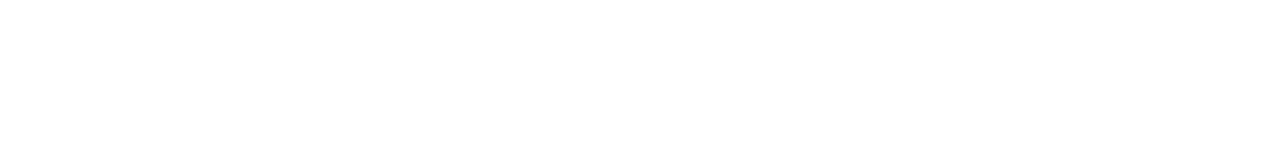
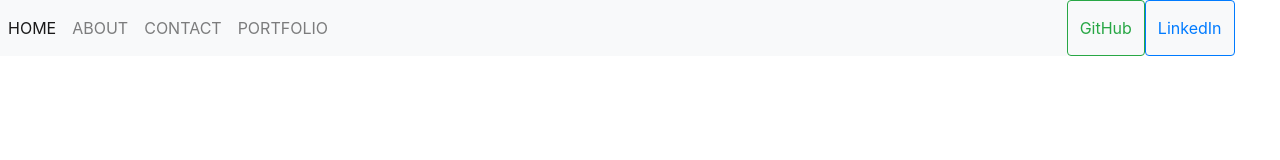
Before and after one commit to AlvarezJaimeR/Portfolio_Website, a plain HTML site: page index.html in a window 1280 px wide. Drawn offline with nearby package versions, Linux system fonts and the light colour scheme.

Commit message:
Added a navbar to navigate the site. added buttons for github and linkedIn.

```diff
--- a/index.html
+++ b/index.html
@@ -9,9 +9,28 @@
     <title>Document</title>
 </head>
 <body>
-
-
-
+    <div class ="row no-gutters">
+    <!--Navbar for top left corner. Main buttons-->
+    <nav class="navbar navbar-expand-lg navbar-light bg-light col-sm-10">
+        <ul class="navbar-nav">
+            <li class="nav-item active">
+                <a class="nav-link" href="#">HOME <span class="sr-only">(current)</span></a>
+            </li>
+            <li class="nav-item">
+                <a class="nav-link" href="#">ABOUT</a>
+            </li>
+            <li class="nav-item">
+                <a class="nav-link" href="#">CONTACT</a>
+            </li>
+            <li class="nav-item">
+                <a class="nav-link" href="#">PORTFOLIO</a>
+            </li>
+        </ul>
+    </nav>
+    <!--Button for github and LinkedIn-->
+    <button type="button" class="btn btn-outline-github">GitHub</button>
+    <button type="button" class="btn btn-outline-linkedin">LinkedIn</button>
+    </div>
 
 
 
--- a/style.css
+++ b/style.css
@@ -0,0 +1,13 @@
+.btn-outline-github {
+    color: #28a745;
+    background-color: #f8f9fa;
+    background-image: none;
+    border-color: #28a745;
+}
+
+.btn-outline-linkedin {
+    color: #007bff;
+    background-color: #f8f9fa;
+    background-image: none;
+    border-color: #007bff;
+}
```
